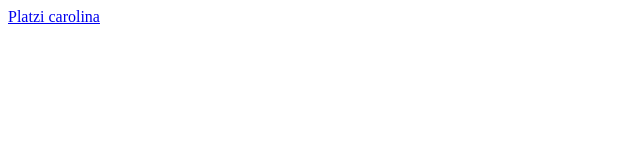
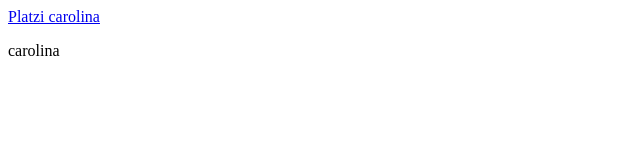
Before and after one commit to carovelez33/proyectoDemoCursoPrework, a plain HTML site: page index.html in a window 1280 px wide. Shown: the full height of the page, 0-640 px from the left. Drawn offline with Linux system fonts and the light colour scheme.

Commit message:
cambios agregados de ejemplo

```diff
--- a/index.html
+++ b/index.html
@@ -8,5 +8,6 @@
 </head>
 <body>
     <a href="https://platzi.com/clases/2042-prework-windows/32466-instalando-ubuntu-en-una-maquina-virtual/">Platzi carolina</a>
+    <p>carolina</p>
 </body>
 </html>
```
